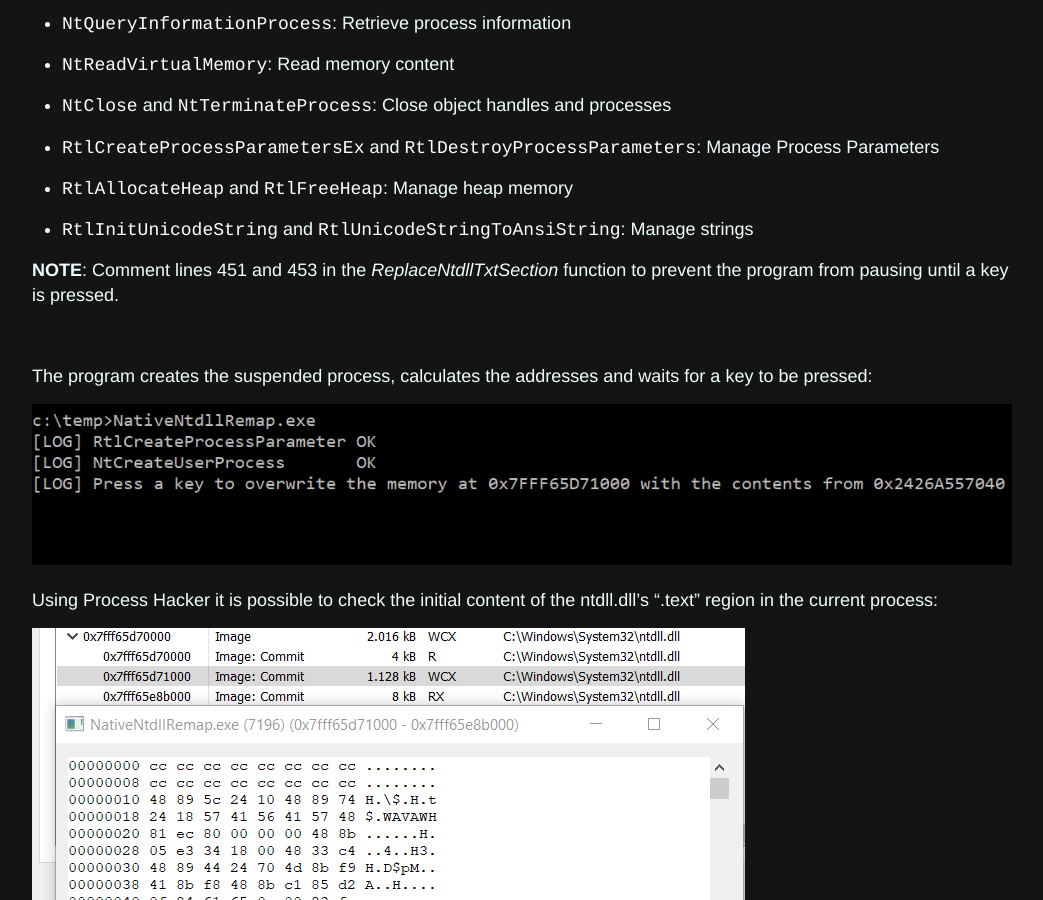
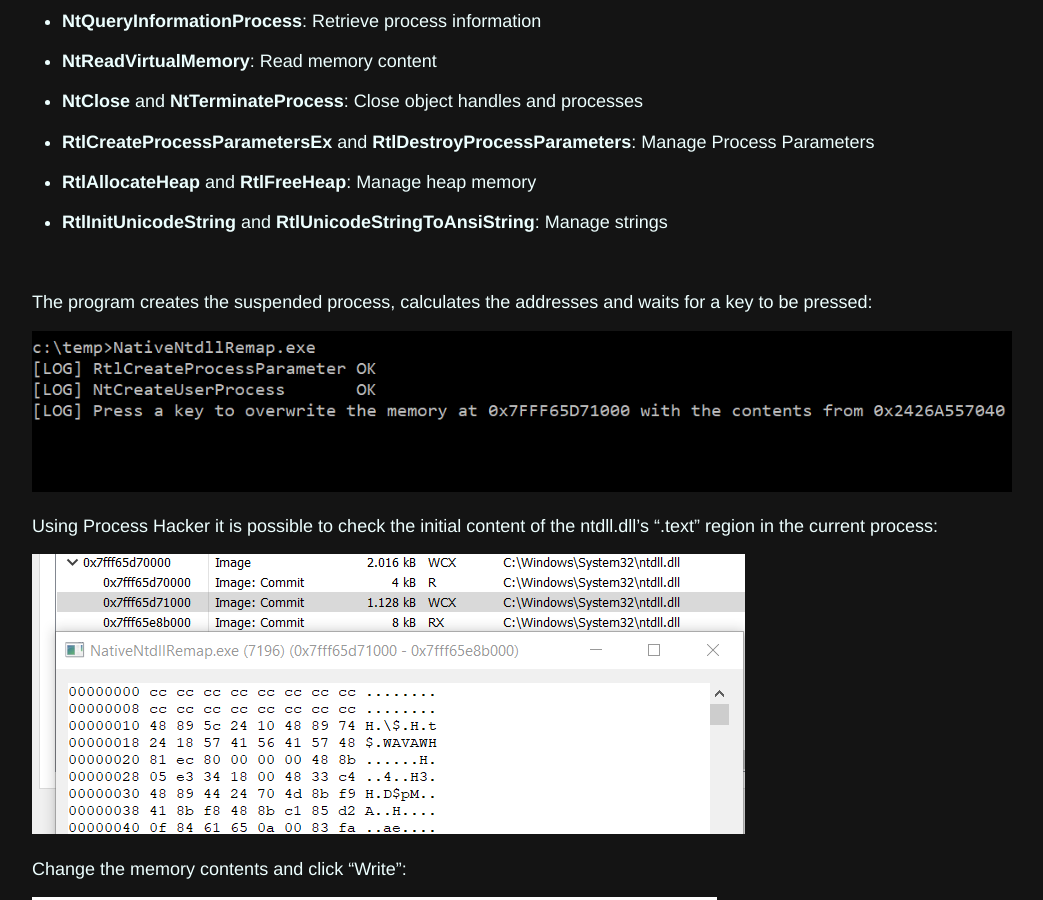
Before and after one commit to ricardojoserf/ricardojoserf.github.io, a Jekyll site: the page built from _posts/2025-3-30-nativentdllremap.md, in a window 1280 px wide and 900 px high, scrolled down 474 px. Shown: the whole window, without its empty margins (118-1161 px from the left). Built offline with Jekyll 4.4.1, drawn with Linux system fonts in a browser that asks for light colours; some of the changed text lies outside the part shown.

Commit message:
Add files via upload

```diff
--- a/_posts/2025-3-30-nativentdllremap.md
+++ b/_posts/2025-3-30-nativentdllremap.md
@@ -15,24 +15,21 @@ Repository: [https://github.com/ricardojoserf/NativeNtdllRemap](https://github.c
 
 The NTAPI functions used by the tool are:
 
-- `NtCreateUserProcess`: Create a process in suspended state
+- **NtCreateUserProcess**: Create a process in suspended state
 
-- `NtProtectVirtualMemory`: Change memory protection
+- **NtProtectVirtualMemory**: Change memory protection
 
-- `NtQueryInformationProcess`: Retrieve process information
+- **NtQueryInformationProcess**: Retrieve process information
 
-- `NtReadVirtualMemory`: Read memory content
+- **NtReadVirtualMemory**: Read memory content
 
-- `NtClose` and `NtTerminateProcess`: Close object handles and processes
+- **NtClose** and **NtTerminateProcess**: Close object handles and processes
 
-- `RtlCreateProcessParametersEx` and `RtlDestroyProcessParameters`: Manage Process Parameters
+- **RtlCreateProcessParametersEx** and **RtlDestroyProcessParameters**: Manage Process Parameters
 
-- `RtlAllocateHeap` and `RtlFreeHeap`: Manage heap memory
+- **RtlAllocateHeap** and **RtlFreeHeap**: Manage heap memory
 
-- `RtlInitUnicodeString` and `RtlUnicodeStringToAnsiString`: Manage strings
-
-
-**NOTE**: Comment lines 451 and 453 in the *ReplaceNtdllTxtSection* function to prevent the program from pausing until a key is pressed.
+- **RtlInitUnicodeString** and **RtlUnicodeStringToAnsiString**: Manage strings
 
 <br>
 
@@ -61,3 +58,7 @@ Finally, press any key so the ".text" section protections are restored and the p
 ![img6](https://raw.githubusercontent.com/ricardojoserf/ricardojoserf.github.io/refs/heads/master/images/nativedllremap/Screenshot_6.png)
 
 <br>
+
+**NOTE**: Comment lines 451 and 453 in the *ReplaceNtdllTxtSection* function to prevent the program from pausing until a key is pressed.
+
+<br>
```
Also changed, not shown: _posts/2025-3-30-nativetokenimpersonate.md (+17 -5 lines).
